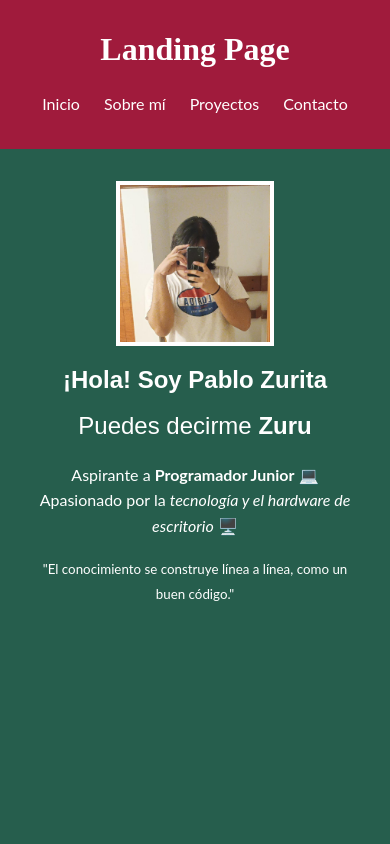
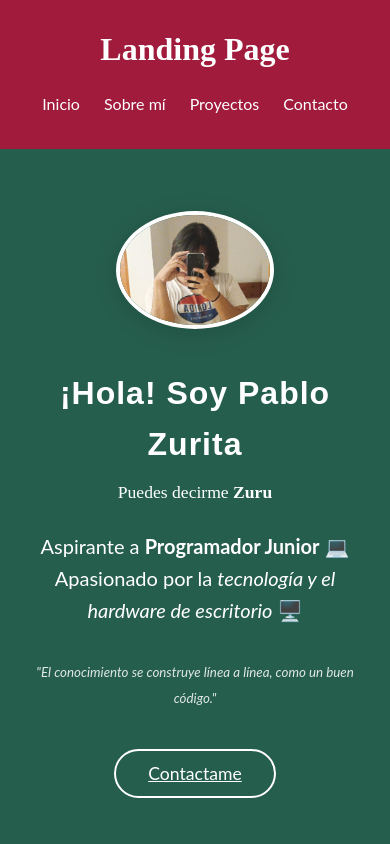
Before and after one commit to ZuritaPablo/LandingPage, an Angular app: page / in a window 390 px wide. Shown: the top 844 px of the page. Built offline with nearby package versions, Linux system fonts and the light colour scheme.

Commit message:
COrreción sobre la pagina de inicio

```diff
--- a/src/app/home/home.css
+++ b/src/app/home/home.css
@@ -1,21 +1,119 @@
-:root {
-  color-scheme: light dark;
+
+.hero {
+  background: #265e4d; /* verde bosque */
+  color: #fff;
+  min-height: 90vh;
+  display: flex;
+  align-items: center;
+  justify-content: center;
+  flex-direction: column;
+  text-align: center;
+  padding: 0 1rem;
 }
-body {
-  font-family: 'Lato', sans-serif;
-  background: #F1E3D3;
-  margin: 0;
-  padding: 0;
-  line-height: 1.6;
-  color: #333;
+
+.hero .container {
+  max-width: 600px;
+  margin: 0 auto;
 }
-.negrita {
+
+.hero img {
+  width: 150px;
+  height: 150px;
+  object-fit: cover;
+  border-radius: 50%;
+  border: 4px solid #fff;
+  box-shadow: 0 4px 24px rgba(0,0,0,0.15);
+  margin-bottom: 1.5rem;
+}
+
+.hero h1 {
+  font-family: 'Avant Garde', 'Segoe UI', Arial, sans-serif;
+  font-weight: bold;
+  font-size: 2.5rem;
+  margin-bottom: 0.5rem;
+  letter-spacing: 1px;
+}
+
+.hero h2 {
+  font-weight: 400;
+  font-size: 1.5rem;
+  margin-bottom: 1.5rem;
+}
+
+.hero .negrita {
   font-weight: bold;
 }
-.cursiva {
+
+.hero .cursiva {
   font-style: italic;
 }
-h1, h2, h3 {
-  font-family: 'Avant Garde', sans-serif;
-  margin: 0.5rem 0;
+
+.hero p.lead {
+  font-size: 1.25rem;
+  margin-bottom: 2rem;
 }
+
+.hero small {
+  font-style: italic;
+  opacity: 0.85;
+}
+
+.hero .btn {
+  margin: 0 0.5rem 0.5rem 0.5rem;
+  font-size: 1.1rem;
+  padding: 0.75rem 2rem;
+  border-radius: 2rem;
+  transition: transform 0.15s, box-shadow 0.15s;
+}
+
+.hero .btn-primary {
+  background: #388e6c;
+  border: none;
+}
+
+.hero .btn-primary:hover {
+  background: #2e7359;
+  transform: translateY(-2px) scale(1.04);
+  box-shadow: 0 4px 16px rgba(56,142,108,0.15);
+}
+
+.hero .btn-secondary {
+  background: #4caf50;
+  border: none;
+  color: #fff;
+}
+
+.hero .btn-secondary:hover {
+  background: #388e3c;
+  color: #fff;
+  transform: translateY(-2px) scale(1.04);
+  box-shadow: 0 4px 16px rgba(76,175,80,0.15);
+}
+
+.hero .btn-outline-light {
+  border: 2px solid #fff;
+  color: #fff;
+  background: transparent;
+}
+
+.hero .btn-outline-light:hover {
+  background: #fff;
+  color: #265e4d;
+  transform: translateY(-2px) scale(1.04);
+}
+
+@media (max-width: 600px) {
+  .hero h1 {
+    font-size: 2rem;
+  }
+  .hero h2 {
+    font-size: 1.1rem;
+  }
+  .hero img {
+    width: 110px;
+    height: 110px;
+  }
+  .hero .container {
+    max-width: 95vw;
+  }
+}
--- a/src/app/home/home.html
+++ b/src/app/home/home.html
@@ -1,5 +1,7 @@
 <section class="hero d-flex align-items-center justify-content-center flex-column text-center" style="background-color: #265e4d; color: #fff; min-height: 90vh;">
   <div class="container">
+    <br>
+    <br>
     <img src="assets/foto.jpg" alt="Foto de Pablo Zurita" class="rounded-circle shadow mb-4" style="width: 150px; border: 4px solid #fff;">
 
     <h1 class="fw-bold" style="font-family: 'Avant Garde', sans-serif;">¡Hola! Soy Pablo Zurita</h1>
@@ -13,4 +15,14 @@
       <small class="text-light">"El conocimiento se construye línea a línea, como un buen código."</small>
     </div>
   </div>
+  <br>
+  <br>
+  <div class="mt-4">
+    <a href="/contacto" class="btn btn-outline-light btn-lg">Contactame</a>
+  </div>
+  <br>
+  <br>
+    <div class="mt-4">
+      <p class="text-light">¡Gracias por visitar mi página!</p>
+    </div>
 </section>
```
